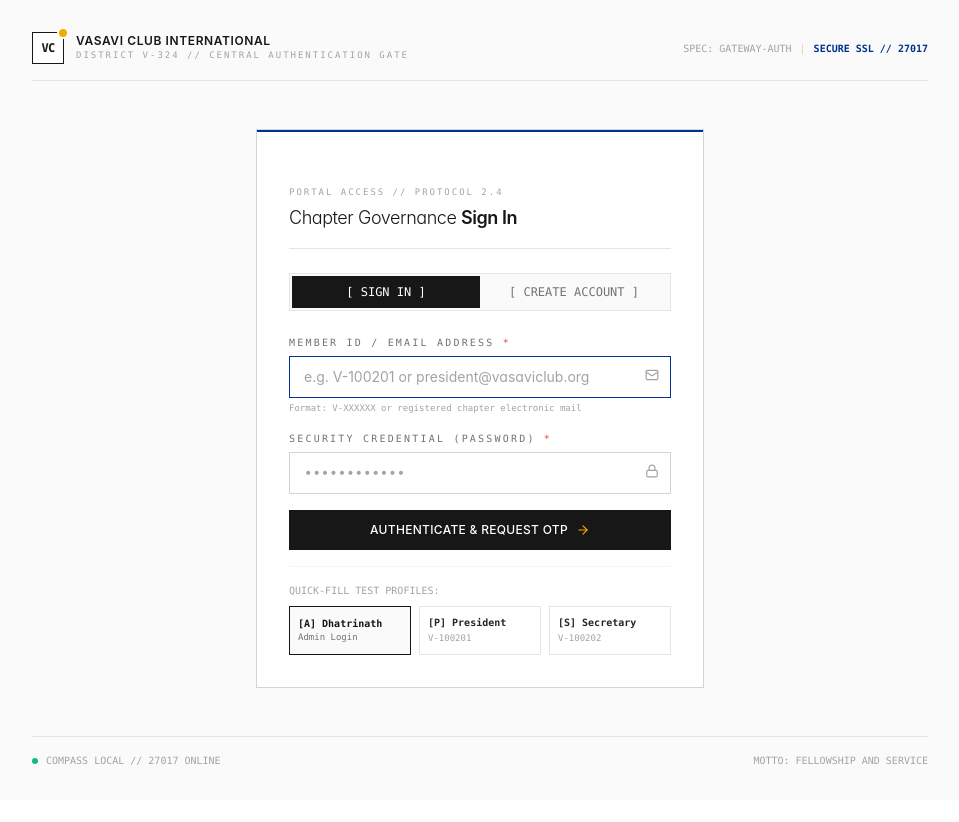
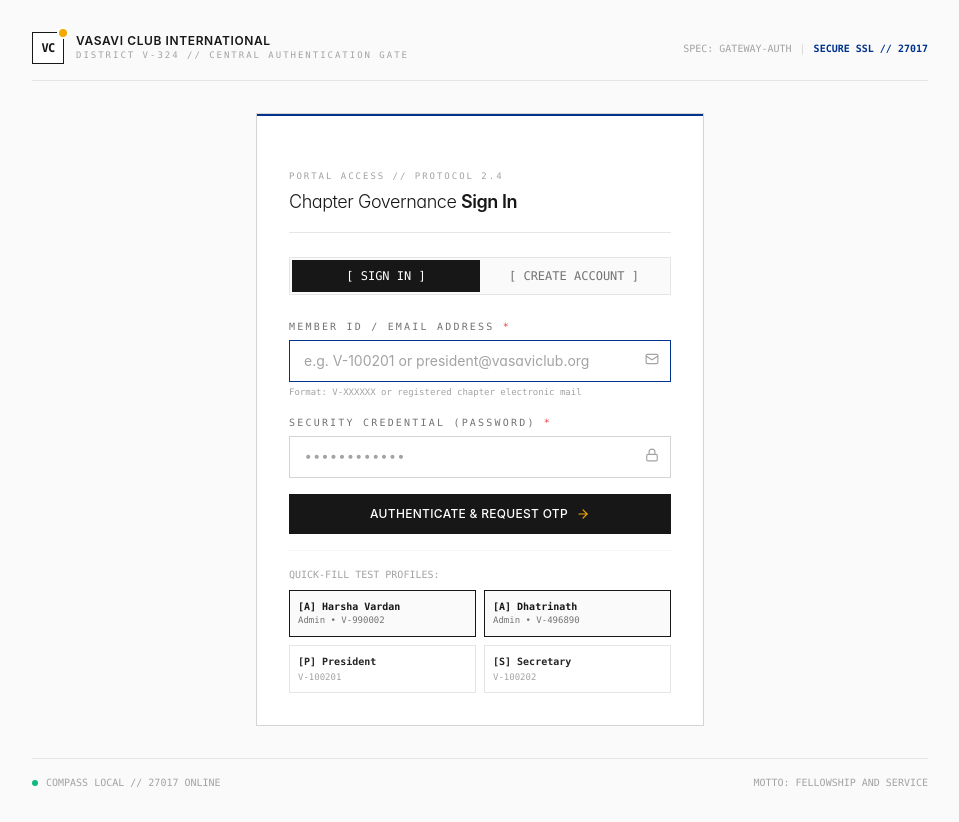
Before and after one commit to DxTTU/VCI, a React (Vite) app in the folder frontend/: page / in a window 1280 px wide. Shown: the whole page, without its empty margins (160-1119 px from the left). Before the commit the page ends 800 px from the top, so only its background shows below. Built offline with nearby package versions, Linux system fonts and the light colour scheme; no server answers.

Commit message:
feat(auth): configure harshavardanbommisetti@gmail.com as full administrator

```diff
--- a/frontend/src/pages/AuthPage.jsx
+++ b/frontend/src/pages/AuthPage.jsx
@@ -273,14 +273,22 @@ export default function AuthPage() {
                 <div className="flex items-center justify-between text-[10px] font-mono text-neutral-400">
                   <span>QUICK-FILL TEST PROFILES:</span>
                 </div>
-                <div className="grid grid-cols-1 sm:grid-cols-3 gap-2">
+                <div className="grid grid-cols-2 gap-2">
+                  <button
+                    type="button"
+                    onClick={() => handleFillDemo('harshavardanbommisetti@gmail.com', 'H@12345')}
+                    className="p-2 border border-neutral-900 bg-neutral-50 text-left font-mono text-[10px] text-neutral-800 hover:border-VASAVI-blue hover:bg-white transition-colors"
+                  >
+                    <span className="block font-semibold text-neutral-900">[A] Harsha Vardan</span>
+                    <span className="text-[9px] text-neutral-500 truncate block">Admin • V-990002</span>
+                  </button>
                   <button
                     type="button"
                     onClick={() => handleFillDemo('dhatrinathlade2006@gmail.com', 'D@12345')}
                     className="p-2 border border-neutral-900 bg-neutral-50 text-left font-mono text-[10px] text-neutral-800 hover:border-VASAVI-blue hover:bg-white transition-colors"
                   >
                     <span className="block font-semibold text-neutral-900">[A] Dhatrinath</span>
-                    <span className="text-[9px] text-neutral-500 truncate block">Admin Login</span>
+                    <span className="text-[9px] text-neutral-500 truncate block">Admin • V-496890</span>
                   </button>
                   <button
                     type="button"
```
Also changed, not shown: 1 other file (tests, documents, lock files or other folders).
